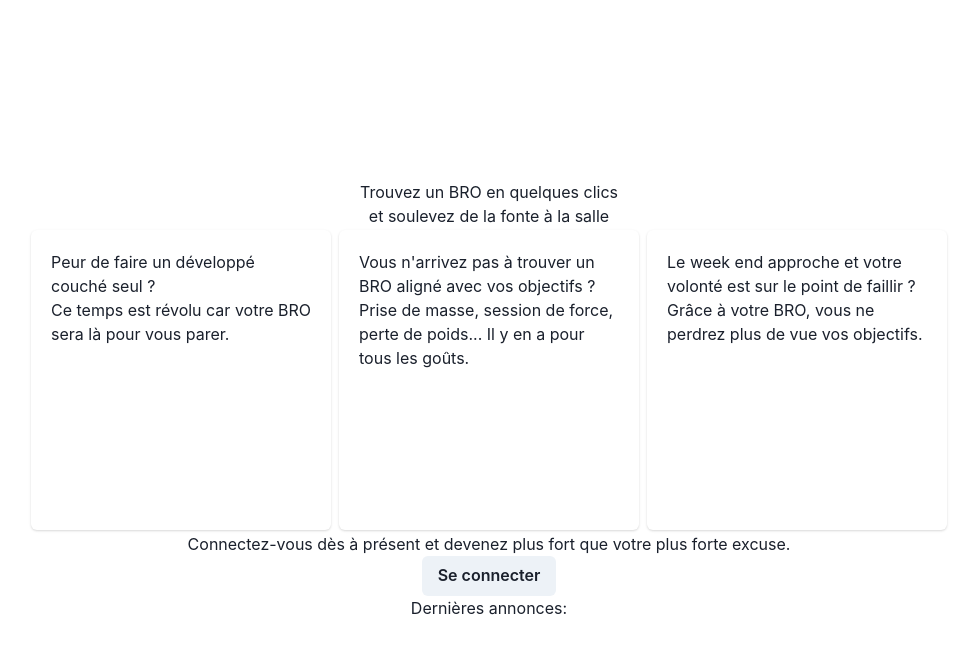
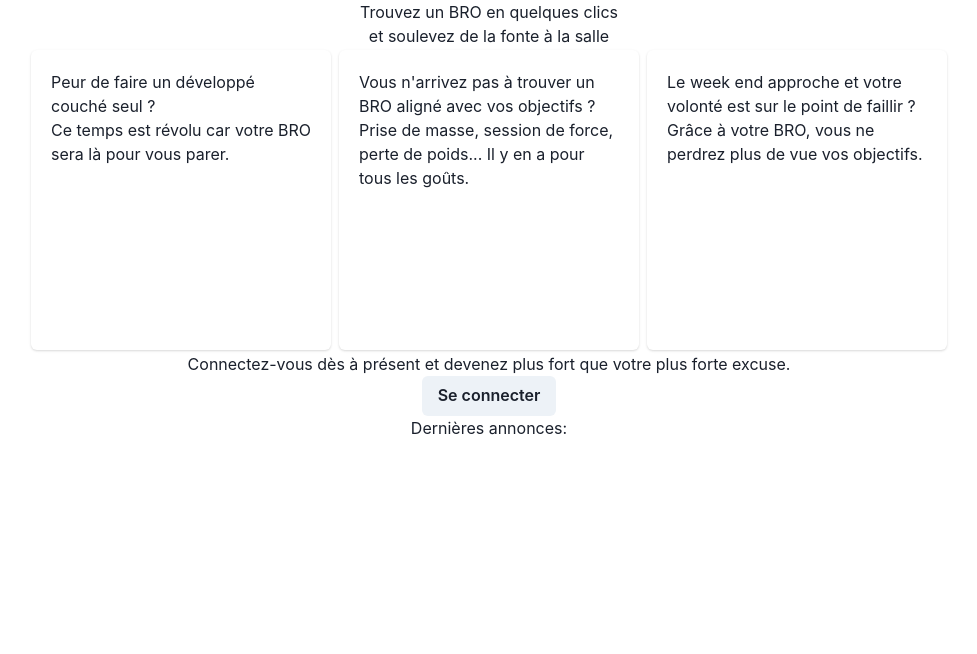
Before and after one commit to DamienDeSousa/wheres-my-bro, a Next.js app: page / in a window 1280 px wide. Shown: the top 654 px of the page, without its empty margins (151-1128 px from the left). Built offline with nearby package versions, Linux system fonts and the light colour scheme; no server answers.

Commit message:
create collection to store the user first connexion

```diff
--- /dev/null
+++ b/components/Presentation.tsx
@@ -0,0 +1,44 @@
+import { Button, Card, CardBody, Container, Wrap, WrapItem } from '@chakra-ui/react'
+import { useRouter } from 'next/router'
+
+export const Presentation: React.FC = (props: any) => {
+  const router = useRouter()
+
+  return (
+    <>
+      <Container maxW="10xl" centerContent>
+        <h1>Trouvez un BRO en quelques clics</h1>
+        <h1>et soulevez de la fonte à la salle</h1>
+        <Wrap direction={['row']} p="2px" justify="center">
+          <WrapItem>
+            <Card maxW="300px" h="300px">
+              <CardBody>
+                <h2>Peur de faire un développé couché seul ?</h2>
+                <p>Ce temps est révolu car votre BRO sera là pour vous parer.</p>
+              </CardBody>
+            </Card>
+          </WrapItem>
+          <WrapItem>
+            <Card maxW="300px" h="300px">
+              <CardBody>
+                <h2>Vous n'arrivez pas à trouver un BRO aligné avec vos objectifs ?</h2>
+                <p>Prise de masse, session de force, perte de poids... Il y en a pour tous les goûts.</p>
+              </CardBody>
+            </Card>
+          </WrapItem>
+          <WrapItem>
+            <Card maxW="300px" h="300px">
+              <CardBody>
+                <h2>Le week end approche et votre volonté est sur le point de faillir ?</h2>
+                <p>Grâce à votre BRO, vous ne perdrez plus de vue vos objectifs.</p>
+              </CardBody>
+            </Card>
+          </WrapItem>
+        </Wrap>
+        <p>Connectez-vous dès à présent et devenez plus fort que votre plus forte excuse.</p>
+        <Button onClick={() => router.push('/auth/signin')}>Se connecter</Button>
+        Dernières annonces:
+      </Container>
+    </>
+  )
+}
--- a/package.json
+++ b/package.json
@@ -12,6 +12,7 @@
     "@chakra-ui/react": "^2.4.9",
     "@emotion/react": "^11.10.5",
     "@emotion/styled": "^11.10.5",
+    "@next-auth/mongodb-adapter": "^1.1.1",
     "@next/font": "13.1.6",
     "@types/node": "18.11.19",
     "@types/react": "18.0.27",
@@ -20,6 +21,7 @@
     "eslint-config-next": "13.1.6",
     "eslint-config-prettier": "^8.6.0",
     "framer-motion": "^9.0.1",
+    "mongodb": "^5.1.0",
     "mongoose": "^7.0.1",
     "next": "13.1.6",
     "next-auth": "^4.20.1",
--- a/pages/index.tsx
+++ b/pages/index.tsx
@@ -1,12 +1,9 @@
 import Head from 'next/head'
-import { Inter } from '@next/font/google'
-import { Card, CardBody, Container, Wrap, WrapItem, Button } from '@chakra-ui/react'
 import { signOut, useSession } from 'next-auth/react'
-import { useRouter } from 'next/router'
+import { Presentation } from '@/components/Presentation'
 
 export default function Home() {
   const { data: session } = useSession()
-  const router = useRouter()
 
   // fond beige, texte noir, titre jaune / rouge / orange,
   return (
@@ -17,41 +14,14 @@ export default function Home() {
         <meta name="viewport" content="width=device-width, initial-scale=1" />
         <link rel="icon" href="/favicon.ico" />
       </Head>
-      <div style={{ minHeight: '100vh', display: 'flex', alignItems: 'center' }}>
-        <Container maxW="10xl" centerContent>
-          <h1>Trouvez un BRO en quelques clics</h1>
-          <h1>et soulevez de la fonte à la salle</h1>
-          <Wrap direction={['row']} p="2px" justify="center">
-            <WrapItem>
-              <Card maxW="300px" h="300px">
-                <CardBody>
-                  <h2>Peur de faire un développé couché seul ?</h2>
-                  <p>Ce temps est révolu car votre BRO sera là pour vous parer.</p>
-                </CardBody>
-              </Card>
-            </WrapItem>
-            <WrapItem>
-              <Card maxW="300px" h="300px">
-                <CardBody>
-                  <h2>Vous n'arrivez pas à trouver un BRO aligné avec vos objectifs ?</h2>
-                  <p>Prise de masse, session de force, perte de poids... Il y en a pour tous les goûts.</p>
-                </CardBody>
-              </Card>
-            </WrapItem>
-            <WrapItem>
-              <Card maxW="300px" h="300px">
-                <CardBody>
-                  <h2>Le week end approche et votre volonté est sur le point de faillir ?</h2>
-                  <p>Grâce à votre BRO, vous ne perdrez plus de vue vos objectifs.</p>
-                </CardBody>
-              </Card>
-            </WrapItem>
-          </Wrap>
-          <p>Connectez-vous dès à présent et devenez plus fort que votre plus forte excuse.</p>
-          <Button onClick={() => router.push('/auth/signin')}>Se connecter</Button>
-          {session && <Button onClick={async () => await signOut({ callbackUrl: '/' })}>Sign out</Button>}
-          Dernières annonces:
-        </Container>
+      <div
+        style={{
+          minHeight: '100vh',
+          display: 'flex',
+          ...(session && { alignItems: 'center' }),
+        }}
+      >
+        {session ? <button onClick={() => signOut()}>Sign out</button> : <Presentation />}
       </div>
     </>
   )
```
Also changed, not shown: models/UserAccount.models.ts (added, +17 -0 lines), pages/api/auth/[...nextauth].js (+18 -0 lines), services/db.auth.ts (added, +29 -0 lines), 2 other files (tests, documents, lock files or other folders).
